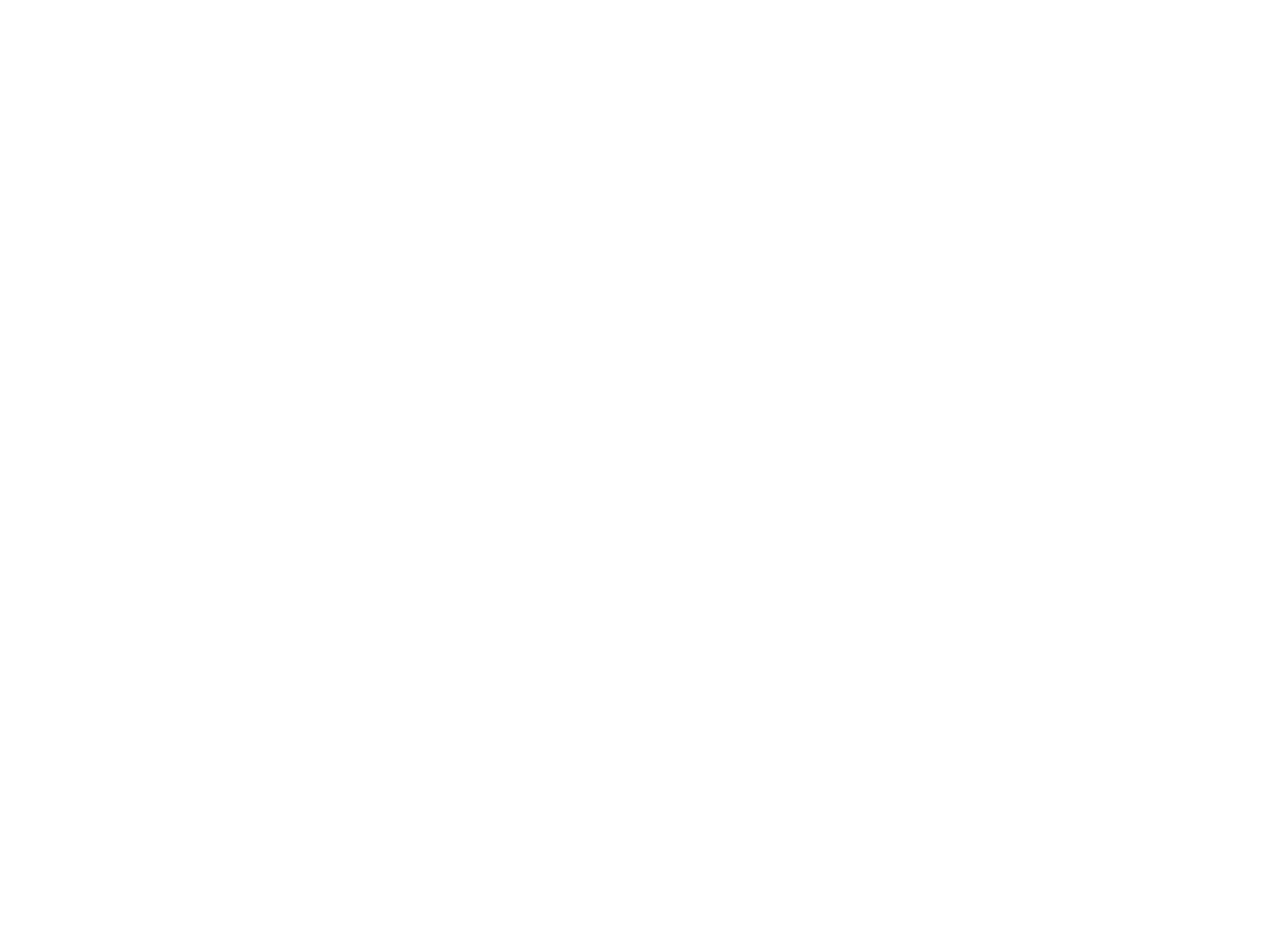
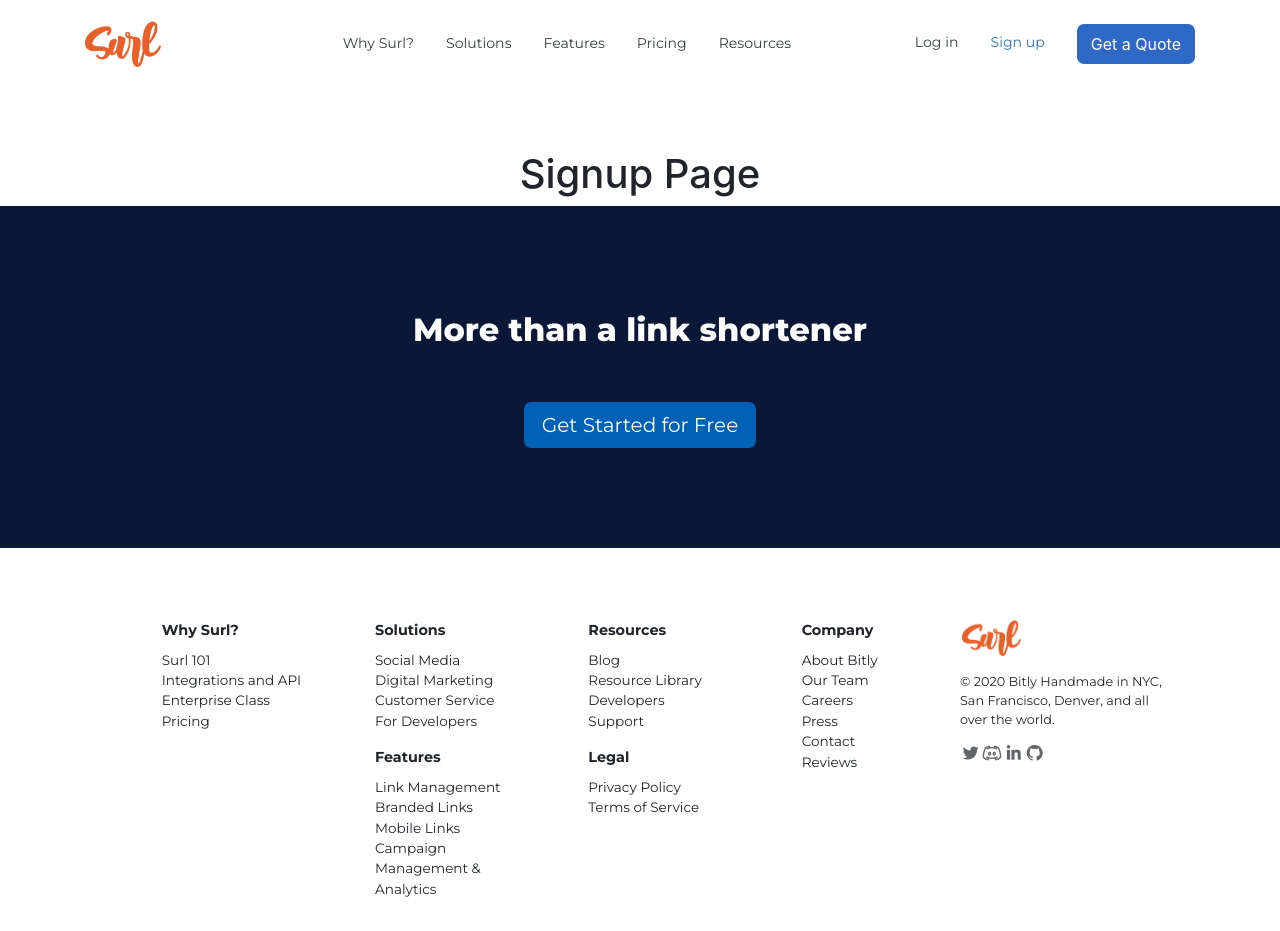
Before and after one commit to bsanket16/url-shortener, a React (Create React App) app in the folder proj_frontend/: page /signup in a window 1280 px wide. Before the commit the page ends 800 px from the top, so only its background shows below. Built offline with nearby package versions, Linux system fonts and the light colour scheme.

Commit message:
setting up routes

```diff
--- a/proj_frontend/src/Routes.js
+++ b/proj_frontend/src/Routes.js
@@ -3,12 +3,18 @@
 
 
 import Home from './core/Home'
+import Login from './user/Login'
+import Signup from './user/Signup'
+import Dashboard from './user/Dashboard'
 
 const Routes = () => {
     return (
         <BrowserRouter>
             <Switch>
                 <Route path='/' exact component={ Home } />
+                <Route path='/login' exact component={ Login } />
+                <Route path='/signup' exact component={ Signup } />
+                <Route path='/dashboard' exact component={ Dashboard } />
             </Switch>
         </BrowserRouter>
     )
--- a/proj_frontend/src/core/Footer.js
+++ b/proj_frontend/src/core/Footer.js
@@ -1,26 +1,9 @@
 import React from 'react'
 
 const Footer = () => {
+
     return (
         <>
-
-            <hr className="mb-5" style={{
-                width: '80%',
-                backgroundColor: '#000000',
-                height: .1,
-                opacity: '0.7',
-                borderColor : '#cccccc'
-            }}/>
-
-            <div className="row text-dark companies m-auto pt-3 text-center">
-                <div className="col-12 brand-text">
-                    The most recognized brands in the world love Surl
-                </div>
-                <div className="col-12 brands d-none d-sm-block">
-                    <img className="mt-5 mb-5" src="brand-logos.png" alt="" width="70%" />
-                </div>
-            </div>
-
             <div className="row text-dark m-auto more">
                 <div className="col-12 more-link text-white text-center">
                     More than a link shortener
--- a/proj_frontend/src/core/Home.js
+++ b/proj_frontend/src/core/Home.js
@@ -98,12 +98,34 @@
         </>
     )
 
+    const brandSrul = () => (
+        <>
+                        <hr className="mb-5" style={{
+                width: '80%',
+                backgroundColor: '#000000',
+                height: .1,
+                opacity: '0.7',
+                borderColor : '#cccccc'
+            }}/>
+
+            <div className="row text-dark companies m-auto pt-3 text-center">
+                <div className="col-12 brand-text">
+                    The most recognized brands in the world love Surl
+                </div>
+                <div className="col-12 brands d-none d-sm-block">
+                    <img className="mt-5 mb-5" src="brand-logos.png" alt="" width="70%" />
+                </div>
+            </div>
+        </>
+    )
+
     return (
         <>
             <Menu />
             {heroSection()}
             <ShortenUrl />
             {surlAbout()}
+            {brandSrul()}
             <Footer />
         </>
     )
--- a/proj_frontend/src/core/Menu.js
+++ b/proj_frontend/src/core/Menu.js
@@ -262,11 +262,11 @@
 
                         <ul className="navbar-nav ml-auto">
                             <li className="nav-item mr-3">
-                                <Link className="nav-link" to="/">Log in</Link>
+                                <Link className="nav-link" to="/login">Log in</Link>
                             </li>
 
                             <li className="nav-item mr-4">
-                                <Link className="nav-link signup" to="/">Sign up</Link>
+                                <Link className="nav-link signup" to="/signup">Sign up</Link>
                             </li>
 
                             <li className="nav-item d-none d-lg-flex">
--- a/proj_frontend/src/override.css
+++ b/proj_frontend/src/override.css
@@ -23,8 +23,8 @@
 	margin-top: -24px;
 }
 .dropdown-menu{
-	width: 32em;
-	left: 21%;
+	width: 34em;
+	left: 25%;
 }
 .dropdown {
 	position: static;
--- a/proj_frontend/src/user/Dashboard.js
+++ b/proj_frontend/src/user/Dashboard.js
@@ -0,0 +1,16 @@
+import React from 'react'
+
+import Menu from '../core/Menu'
+import Footer from '../core/Footer'
+
+const Dashboard = () => {
+    return (
+        <>
+            <Menu />
+            <h1 className="text-center">Dashboard</h1>
+            <Footer />
+        </>
+    )
+}
+
+export default Dashboard
--- a/proj_frontend/src/user/Login.js
+++ b/proj_frontend/src/user/Login.js
@@ -0,0 +1,16 @@
+import React from 'react'
+
+import Menu from '../core/Menu'
+import Footer from '../core/Footer'
+
+const Login= () => {
+    return (
+        <>
+            <Menu />
+            <h1 className="text-center">Login Page</h1>
+            <Footer />
+        </>
+    )
+}
+
+export default Login
--- a/proj_frontend/src/user/Signup.js
+++ b/proj_frontend/src/user/Signup.js
@@ -0,0 +1,16 @@
+import React from 'react'
+
+import Menu from '../core/Menu'
+import Footer from '../core/Footer'
+
+const Signup= () => {
+    return (
+        <>
+            <Menu />
+            <h1 className="text-center">Signup Page</h1>
+            <Footer />
+        </>
+    )
+}
+
+export default Signup
```
